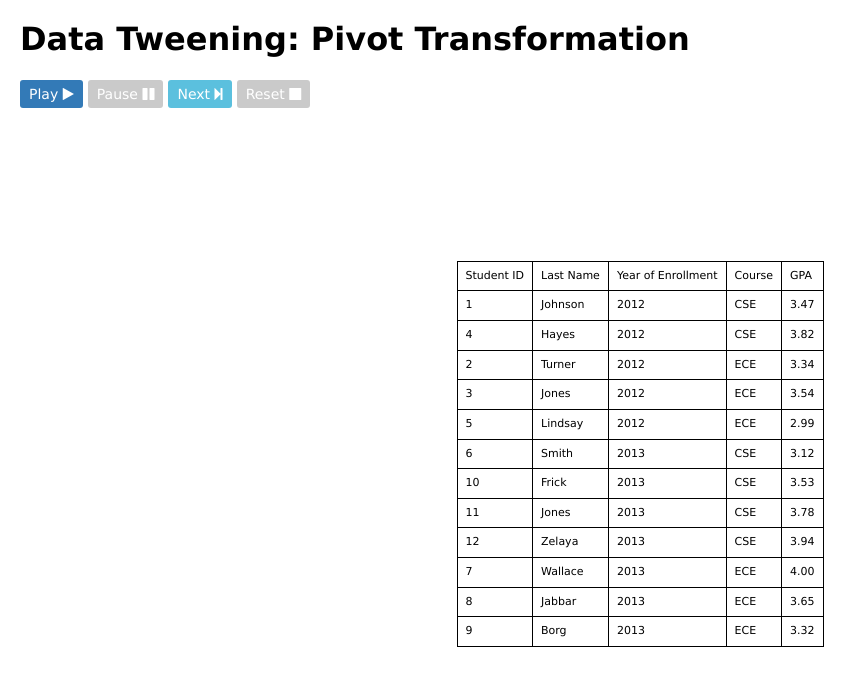
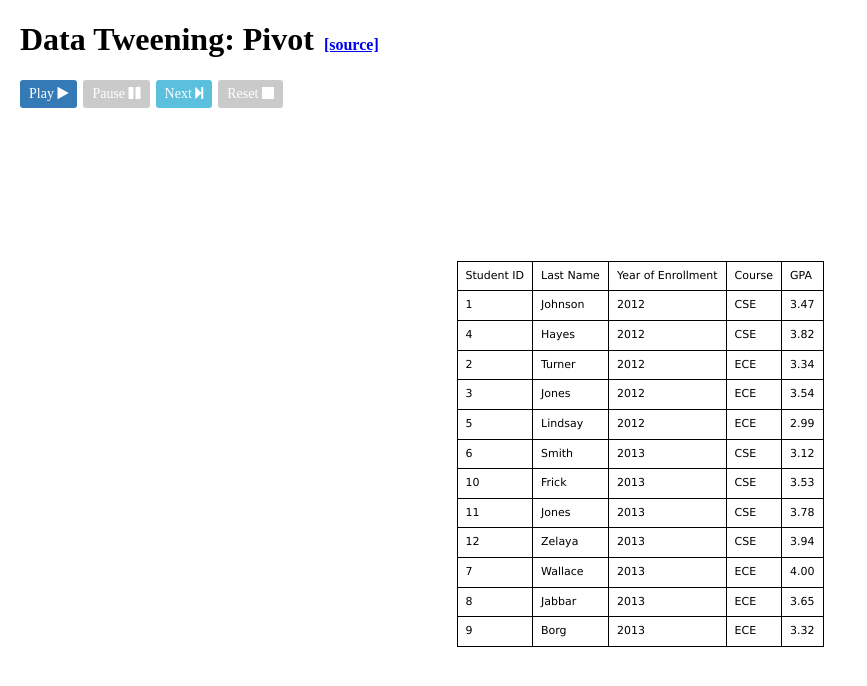
Before and after one commit to larry-xu/pivot, a plain HTML site: page index.html in a window 1280 px wide. Shown: the whole page, without its empty margins (0-867 px from the left). Drawn offline with nearby package versions, Linux system fonts and the light colour scheme.

Commit message:
Updated description and link to source code

```diff
--- a/index.html
+++ b/index.html
@@ -2,14 +2,14 @@
 <html>
   <head>
     <meta charset="utf-8">
-    <title>Data Tweening: Pivot Transformation</title>
+    <title>Data Tweening: Pivot</title>
     <link rel="stylesheet" href="//cdnjs.cloudflare.com/ajax/libs/normalize/5.0.0/normalize.min.css" />
     <link rel="stylesheet" href="//maxcdn.bootstrapcdn.com/font-awesome/4.7.0/css/font-awesome.min.css" />
     <link rel="stylesheet" href="./style.css" />
   </head>
   <body>
     <header>
-      <h1>Data Tweening: Pivot Transformation</h1>
+      <h1>Data Tweening: Pivot<a href="https://github.com/larry-xu/pivot">[source]</a></h1>
       <button id="play" class="play">Play <i class="fa fa-play"></i></button>
       <button id="pause" class="pause" disabled>Pause <i class="fa fa-pause"></i></button>
       <button id="next" class="next">Next <i class="fa fa-step-forward"></i></button>
--- a/style.css
+++ b/style.css
@@ -6,11 +6,15 @@ body {
   height: 100%;
   display: flex;
   flex-direction: column;
-  font-family: Verdana, Geneva, sans-serif;
 }
 
 header {
   margin: 0 20px;
+}
+
+h1 a {
+  font-size: 0.5em;
+  margin-left: 10px;
 }
 
 button {
@@ -21,6 +25,7 @@ button {
   border-radius: 3px;
   cursor: pointer;
   font-size: 0.875em;
+  margin-right: 2px;
 }
 
 button.play {
@@ -49,6 +54,7 @@ button:disabled {
   display: flex;
   flex-direction: column;
   justify-content: center;
+  font-family: Verdana, Geneva, sans-serif;
 }
 
 table {
```
Also changed, not shown: 1 other file.
